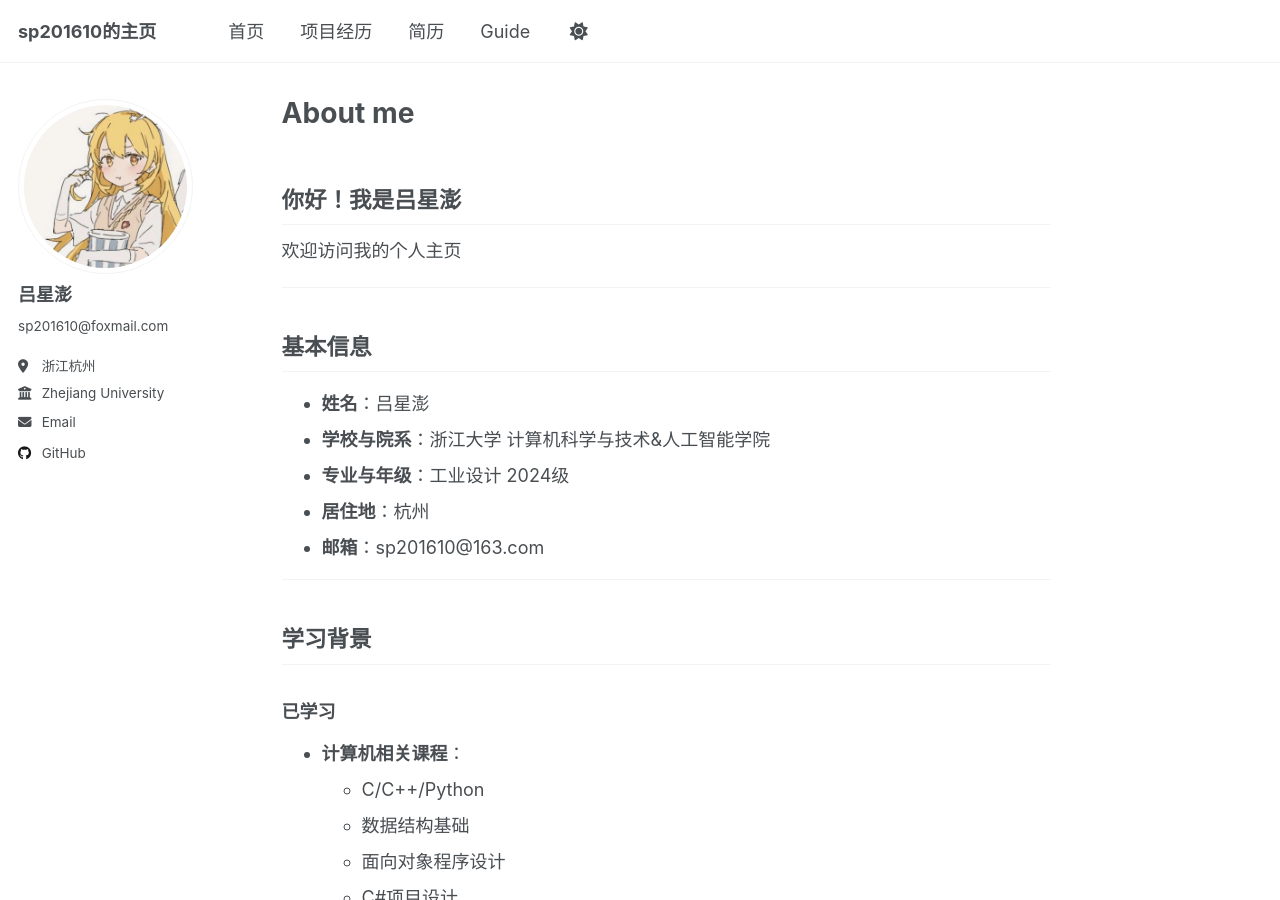
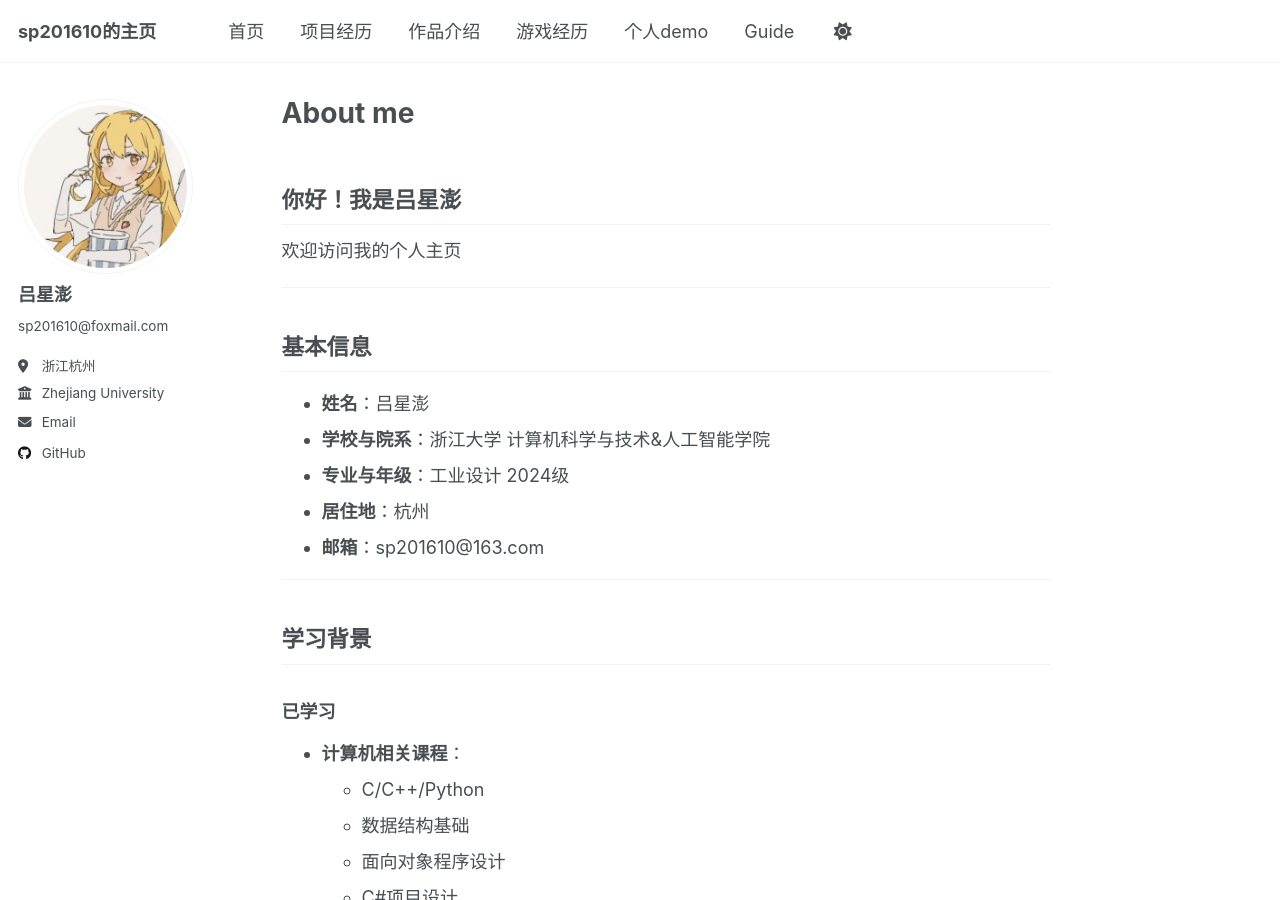
Before and after one commit to sp201610/sp201610.github.io, a Jekyll site: the page built from _pages/about.md, in a window 1280 px wide and 900 px high. Built offline with Jekyll 4.4.1, drawn with Linux system fonts in a browser that asks for light colours.

Commit message:
Update navigation.yml

```diff
--- a/_data/navigation.yml
+++ b/_data/navigation.yml
@@ -14,8 +14,14 @@ main:
   - title: "项目经历"
     url: /projects/
 
-  - title: "简历"
-    url: /resume/
+  - title: "作品介绍"
+    url: /works/
+
+  - title: "游戏经历"
+    url: /games/
+
+  - title: "个人demo"
+    url: /demo/
 
   - title: "Guide"
     url: /markdown/
```
